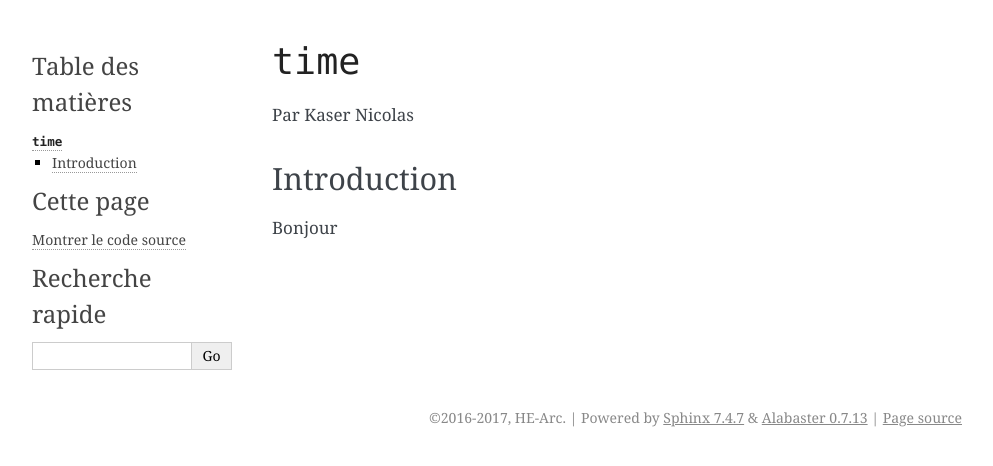
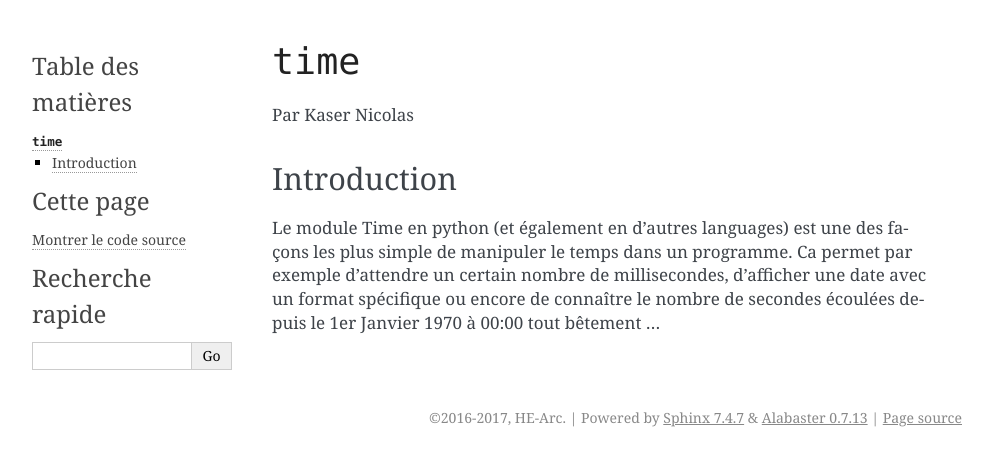
Before and after one commit to HE-Arc/livre-python, a Sphinx documentation site: the page built from source/time/index.rst, in a window 1280 px wide. Shown: the top 466 px of the page, without its empty margins (148-1141 px from the left). Built offline with Sphinx 7.4.7, drawn with Linux system fonts in a browser that asks for light colours.

Commit message:
Update index.rst

```diff
--- a/source/time/index.rst
+++ b/source/time/index.rst
@@ -10,5 +10,4 @@ Par Kaser Nicolas
 --------------
 Introduction
 --------------
-
-Bonjour
+Le module Time en python (et également en d'autres languages) est une des façons les plus simple de manipuler le temps dans un programme. Ca permet par exemple d'attendre un certain nombre de millisecondes, d'afficher une date avec un format spécifique ou encore de connaître le nombre de secondes écoulées depuis le 1er Janvier 1970 à 00:00 tout bêtement ...
```
